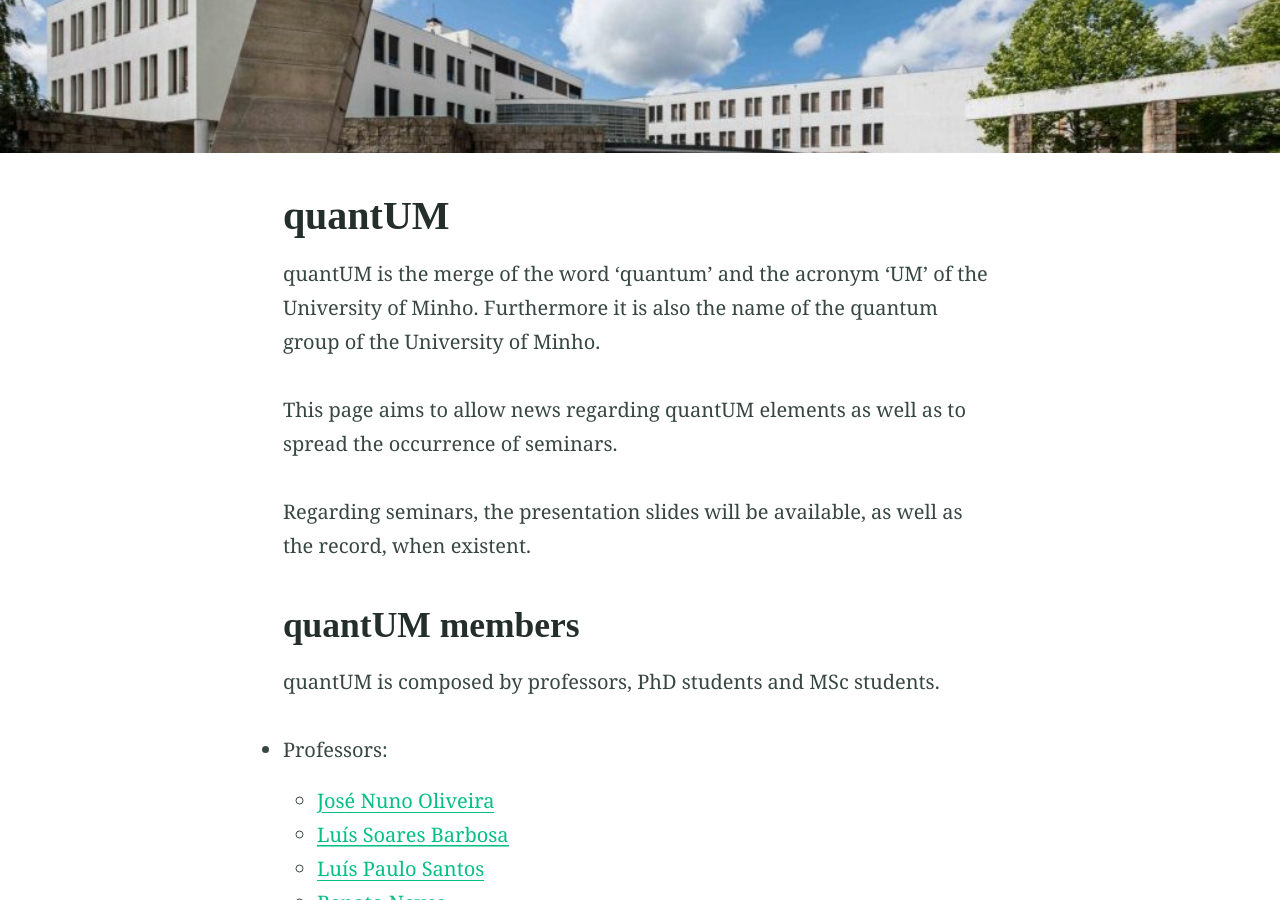
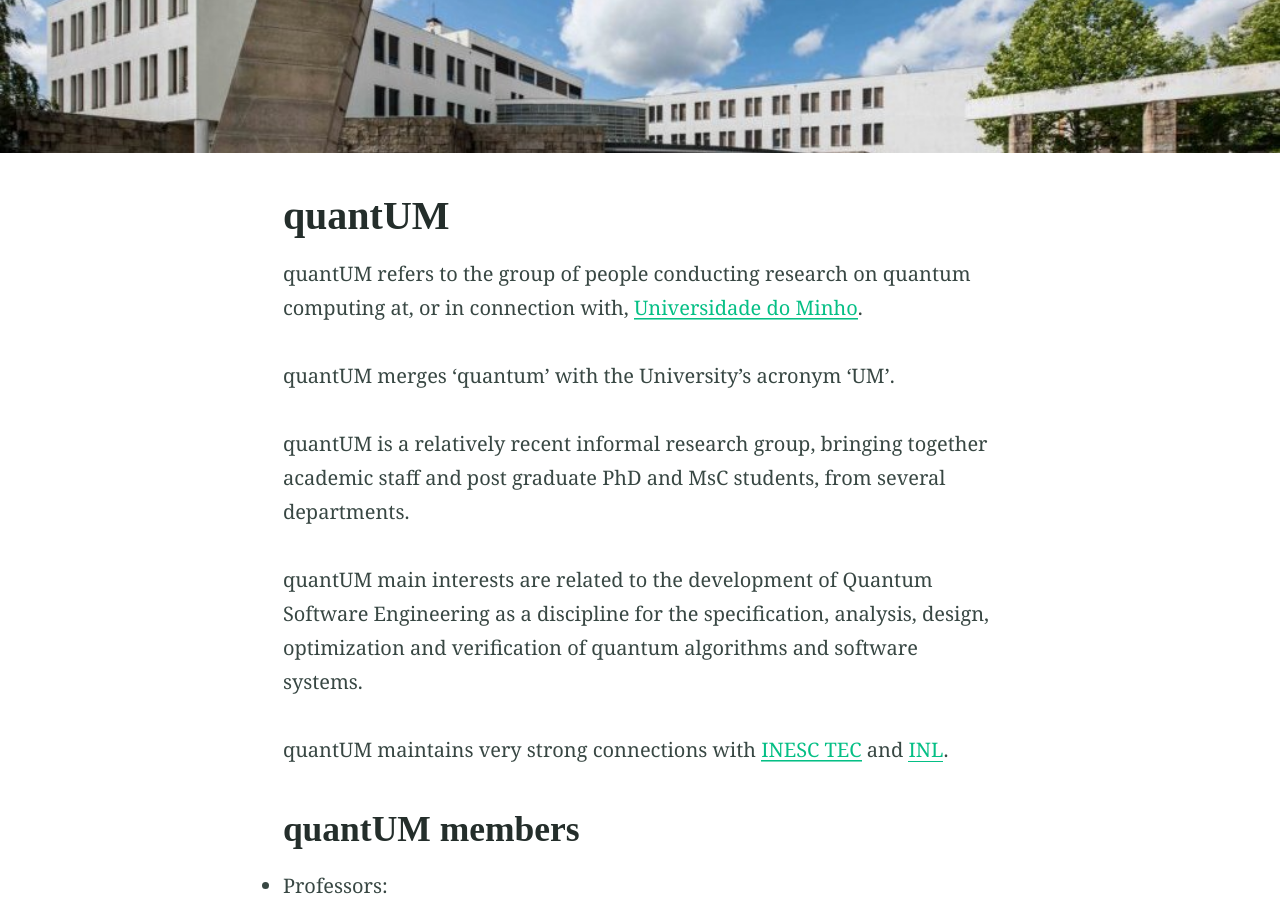
Before and after one commit to quantum-um/quantum-um.github.io, a Jekyll site: the page built from index.md, in a window 1280 px wide and 900 px high, scrolled down 237 px. Built offline with Jekyll 4.4.1, drawn with Linux system fonts in a browser that asks for light colours.

```diff
--- a/index.md
+++ b/index.md
@@ -7,16 +7,24 @@ feature_image: "images/prometeu.jpeg"
 #excerpt: ""
 ---
 
-quantUM is the merge of the word 'quantum' and the acronym 'UM' of the University of Minho.
-Furthermore it is also the name of the quantum group of the University of Minho.
+quantUM refers to the group of people conducting research on quantum computing at, or in connection
+with, [Universidade do Minho](https://www.uminho.pt/PT).
 
-This page aims to allow news regarding quantUM elements as well as to spread the occurrence of seminars.
+quantUM merges ‘quantum’ with the University’s acronym ‘UM’.
 
-Regarding seminars, the presentation slides will be available, as well as the record, when existent.
+quantUM is a relatively recent informal research group, bringing together academic staff and post
+graduate PhD and MsC students, from several departments.
+
+quantUM main interests are related to the development of Quantum Software Engineering as a
+discipline for the specification, analysis, design, optimization and verification of quantum
+algorithms and software systems.
+
+quantUM maintains very strong connections with [INESC TEC](https://www.inesctec.pt/pt) and [INL](https://inl.int/).
+
 
 ## quantUM members
 
-quantUM is composed by professors, PhD students and MSc students.
+[//]: <> quantUM is composed by professors, PhD students and MSc students.
 
 * Professors:
     * [José Nuno Oliveira]({{ site.url }}/members/#josé-nuno-oliveira)
```
Also changed, not shown: members.md (+10 -2 lines), 5 other files.
